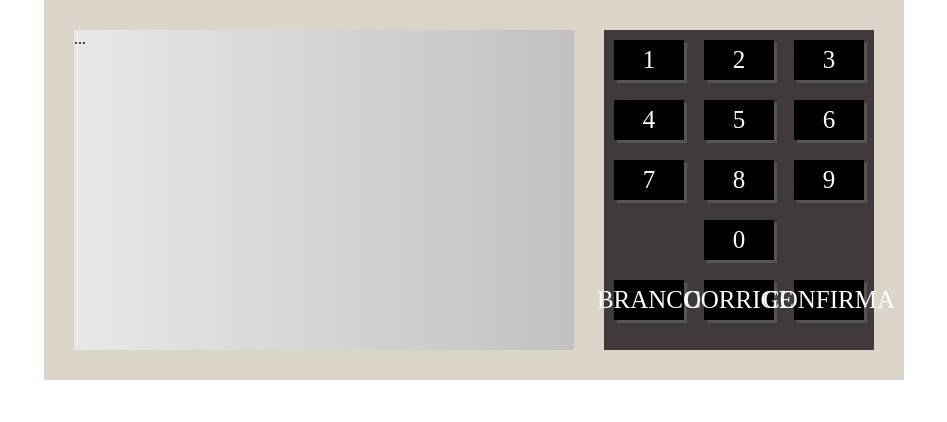
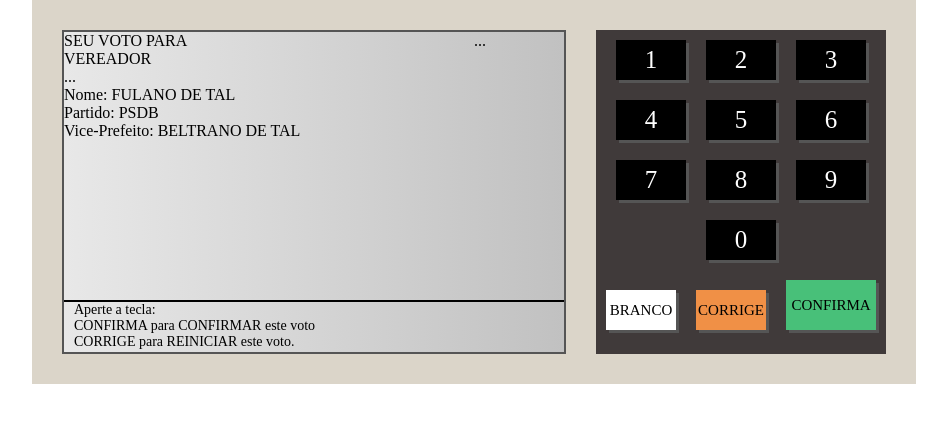
Before and after one commit to devmayara/Urna-Eletronica, a plain HTML site: page index.html in a window 1280 px wide. Shown: the whole page, without its empty margins (166-1113 px from the left). Drawn offline with Linux system fonts and the light colour scheme.

Commit message:
Criando a interface (parte 2)

```diff
--- a/css/style.css
+++ b/css/style.css
@@ -2,6 +2,8 @@
 * {
     margin: 0;
 }
+
+
 
 body {
     display: flex;
@@ -9,17 +11,42 @@ body {
     align-items: center;
 }
 
+
+
 .urna {
     background-color: #dbd5c9;
     padding: 30px;
     display: flex;
 }
 
+
+
 .tela {
     width: 500px;
     height: 320px;
     background: linear-gradient(to right, #E8E8E8, #C1C1C1);
+    border: 2px solid #555;
+    display: flex;
+    flex-direction: column;
 }
+.d-1 {
+    flex: 1;
+    display: flex;
+}
+.d-1-left {
+    flex: 1;
+}
+.d-1-right {
+    width: 90px;
+}
+.d-2 {
+    height: 50px;
+    font-size: 14px;
+    border-top: 2px solid #000;
+    padding-left: 10px;
+}
+
+
 
 .teclado {
     background-color: #403A3A;
@@ -28,6 +55,7 @@ body {
 .teclado--linha {
     display: flex;
     justify-content: center;
+    align-items: flex-end;
 }
 .teclado--botao {
     width: 70px;
@@ -42,3 +70,20 @@ body {
     cursor: pointer;
     box-shadow: 3px 3px 0px #555;
 }
+.botao--branco {
+    background-color: #fff;
+    color: #000;
+    font-size: 15px;
+}
+.botao--corrige {
+    background-color: #F09046;
+    color: #000;
+    font-size: 15px;
+}
+.botao--confirma {
+    background-color: #48C079;
+    color: #000;
+    font-size: 15px;
+    width: 90px;
+    height: 50px;
+}
--- a/index.html
+++ b/index.html
@@ -10,7 +10,32 @@
 <body>
     <div class="urna">
         <div class="tela">
-            ...
+            <div class="d-1">
+                <div class="d-1-left">
+                    <div class="d-1-1">
+                        <span>SEU VOTO PARA</span>
+                    </div>
+                    <div class="d-1-2">
+                        <span>VEREADOR</span>
+                    </div>
+                    <div class="d-1-3">
+                        <span>...</span>
+                    </div>
+                    <div class="d-1-4">
+                        Nome: FULANO DE TAL <br>
+                        Partido: PSDB <br>
+                        Vice-Prefeito: BELTRANO DE TAL
+                    </div>
+                </div>
+                <div class="d-1-right">
+                    ...
+                </div>
+            </div>
+            <div class="d-2">
+                Aperte a tecla: <br>
+                CONFIRMA para CONFIRMAR este voto <br>
+                CORRIGE para REINICIAR este voto.
+            </div>
         </div>
         <div class="teclado">
             <div class="teclado--linha">
@@ -32,9 +57,9 @@
                 <div class="teclado--botao">0</div>
             </div>
             <div class="teclado--linha">
-                <div class="teclado--botao">BRANCO</div>
-                <div class="teclado--botao">CORRIGE</div>
-                <div class="teclado--botao">CONFIRMA</div>
+                <div class="teclado--botao botao--branco">BRANCO</div>
+                <div class="teclado--botao botao--corrige">CORRIGE</div>
+                <div class="teclado--botao botao--confirma">CONFIRMA</div>
             </div>
         </div>
     </div>
```
